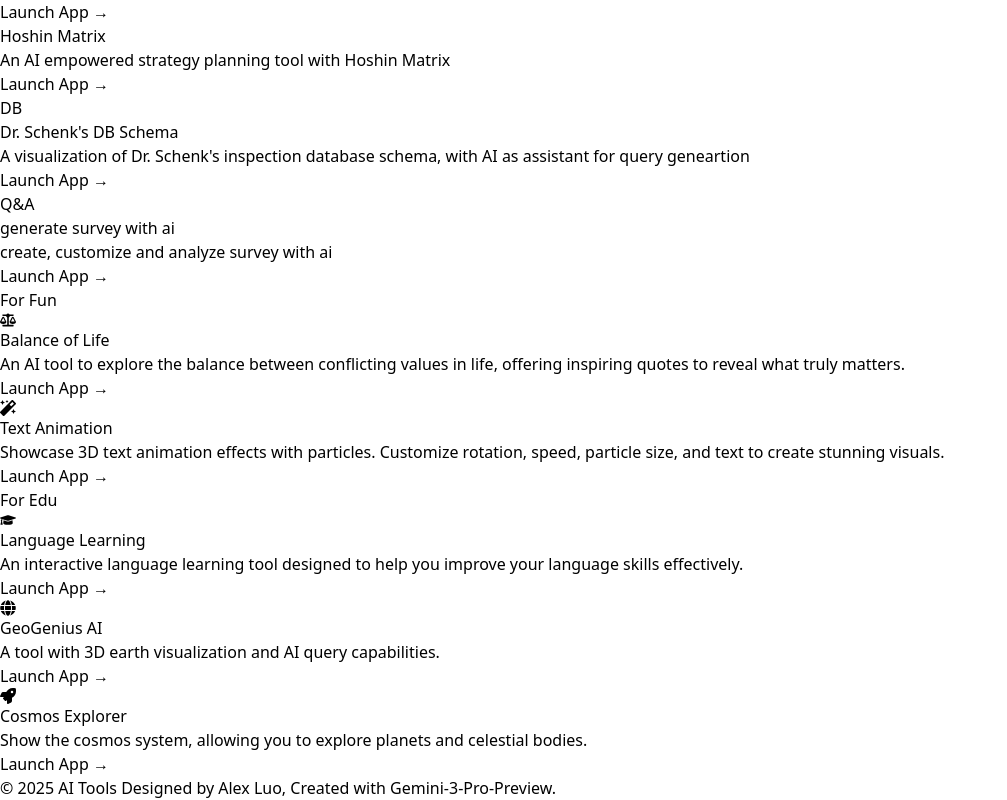
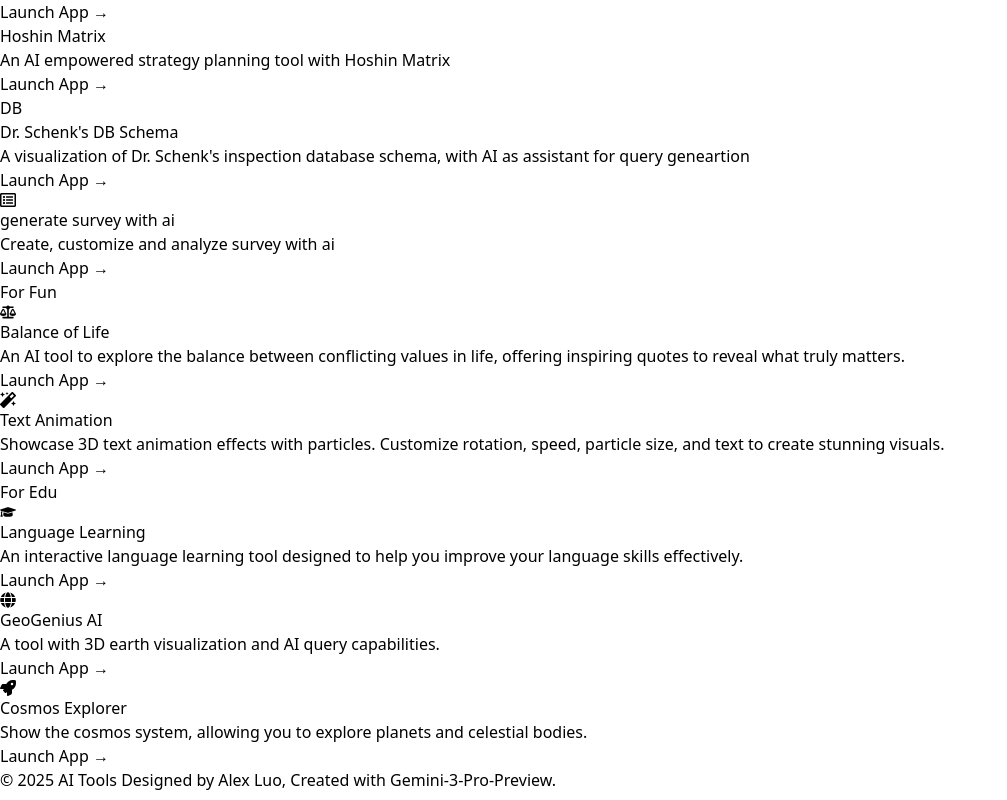
Before and after one commit to belcouact/ai-tools, a React (Vite) app: page / in a window 1280 px wide. Shown: the part 2375-3175 px from the top of the page, without its empty margins (0-1007 px from the left). Built offline with nearby package versions, Linux system fonts and the light colour scheme.

Commit message:
fix(ui): correct survey gen app description case and link trailing slash
- Fix inconsistent capitalization in description ("create" to "Create")
- Add trailing slash to survey-gen app link for consistency
- Update icon text from "Q&A" to "Q" to match design system

```diff
--- a/src/App.tsx
+++ b/src/App.tsx
@@ -1,6 +1,6 @@
 import { useState } from 'react';
 import { PersonalProfile } from './components/PersonalProfile';
-import { FaStream, FaBalanceScale, FaMagic, FaGraduationCap, FaGlobe, FaRocket, FaPalette, FaSun, FaMoon, FaCoffee } from 'react-icons/fa';
+import { FaStream, FaBalanceScale, FaMagic, FaGraduationCap, FaGlobe, FaRocket, FaPalette, FaSun, FaMoon, FaCoffee, FaRegListAlt } from 'react-icons/fa';
 
 type BoxIconProps = {
   className?: string;
@@ -128,11 +128,11 @@
         {
           id: "survey-gen",
           name: "generate survey with ai",
-          description: "create, customize and analyze survey with ai",
-          link: "/apps/survey-gen",
+          description: "Create, customize and analyze survey with ai",
+          link: "/apps/survey-gen/",
           icon: (
-            <div className="w-8 h-8 rounded-lg bg-gradient-to-br from-indigo-500 to-purple-600 flex items-center justify-center text-white text-[10px] font-semibold tracking-wide">
-              Q&A
+            <div className="w-8 h-8 rounded-lg bg-gradient-to-br from-indigo-500 to-purple-600 flex items-center justify-center text-white">
+              <FaRegListAlt className="w-4 h-4" />
             </div>
           )
         },
```
